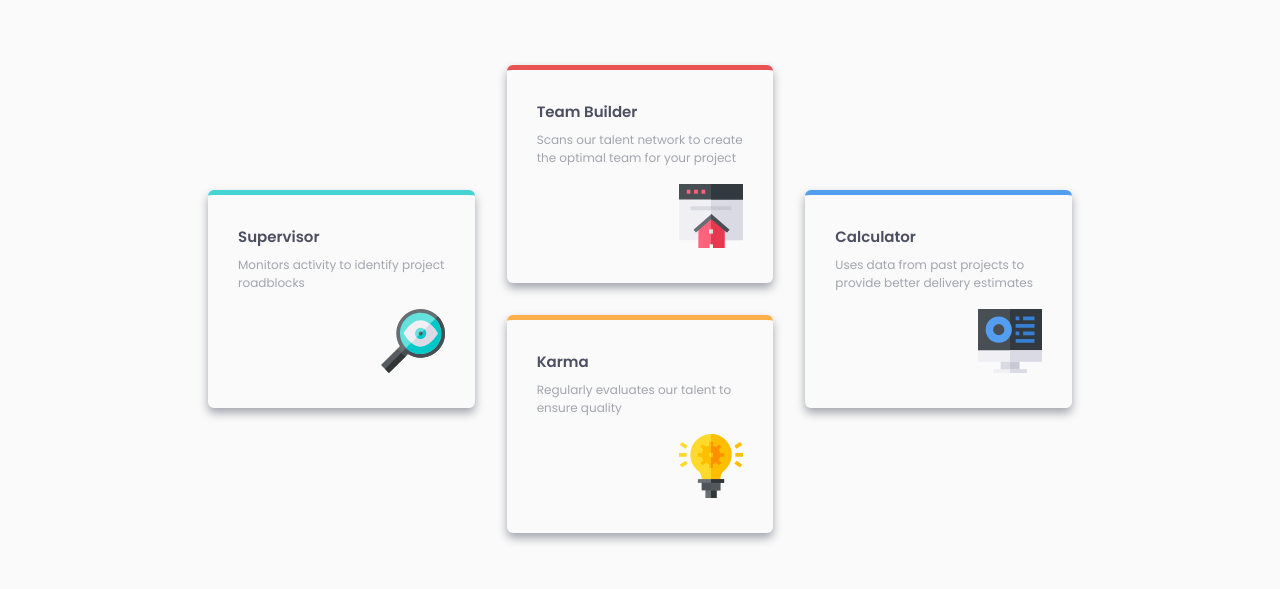
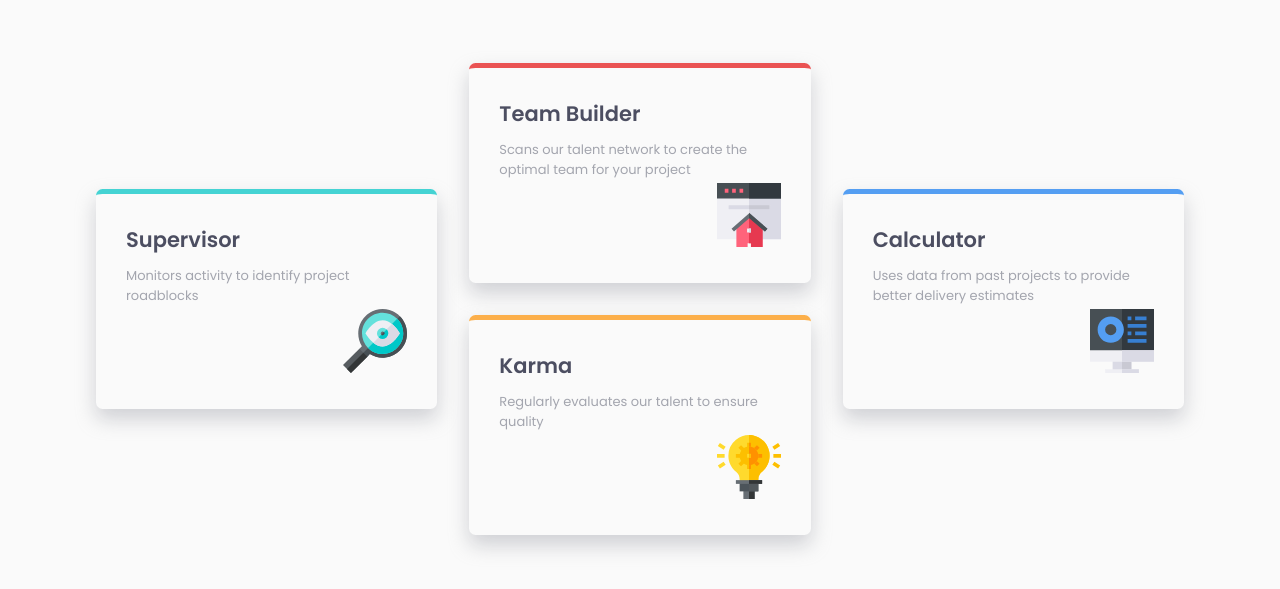
Before and after one commit to telsabate-hub/four-card-feature-section, a plain HTML site: page index.html in a window 1280 px wide. Shown: the part 197-786 px from the top of the page. Drawn offline with Linux system fonts and the light colour scheme.

Commit message:
Changed alpha channel of the box shadow color and adjusted font sizes to make it look closer to the given screenshot.

```diff
--- a/scss/main.scss
+++ b/scss/main.scss
@@ -10,8 +10,8 @@ body {
 }
 
 main {
-    width: 80%;
-    margin: auto;
+    max-width: 70rem;
+    margin: 3.125rem auto;
 }
 
 .title {
@@ -45,21 +45,21 @@ article {
     display: grid;
     grid-template-columns: repeat(3, 1fr);
     grid-template-rows: repeat(4, 1fr);
-    height: 500px;
+    height: 63vh;
 }
 
 .card {
     border-radius: .5em;
-    box-shadow: 0px 5px 10px 0px $neutral-color2;
+    box-shadow: 0px 10px 20px 0px hsl(229deg 6% 66% / 49%);
     margin: 1rem;
     padding: 1.875rem;
-    font-size: .8em;
+    font-size: .8125rem;
     position: relative;
 }
 
 .card h2 {
     color: $neutral-color1;
-    font-size: 15px;
+    font-size: 1.3125rem;
     font-weight: 600;
     margin-bottom: .5em;
 }
```
Also changed, not shown: css/main.css.
